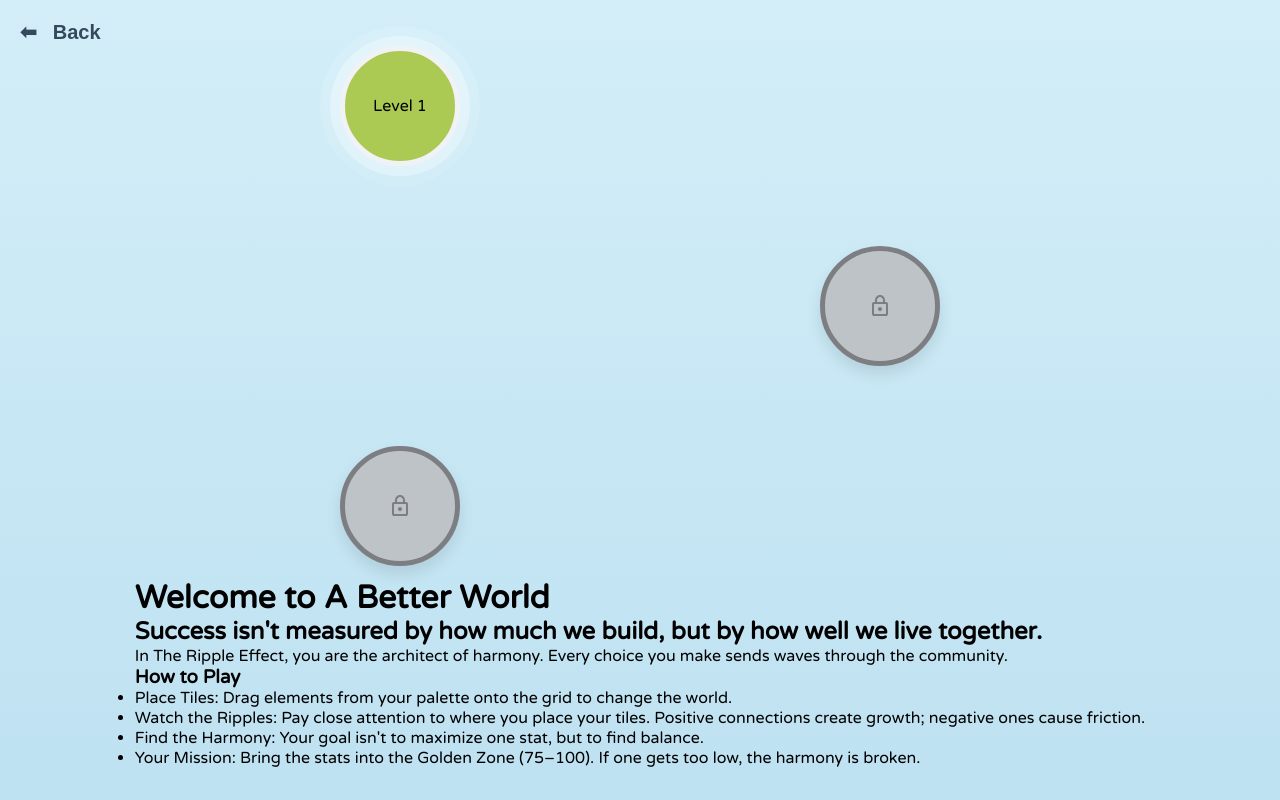
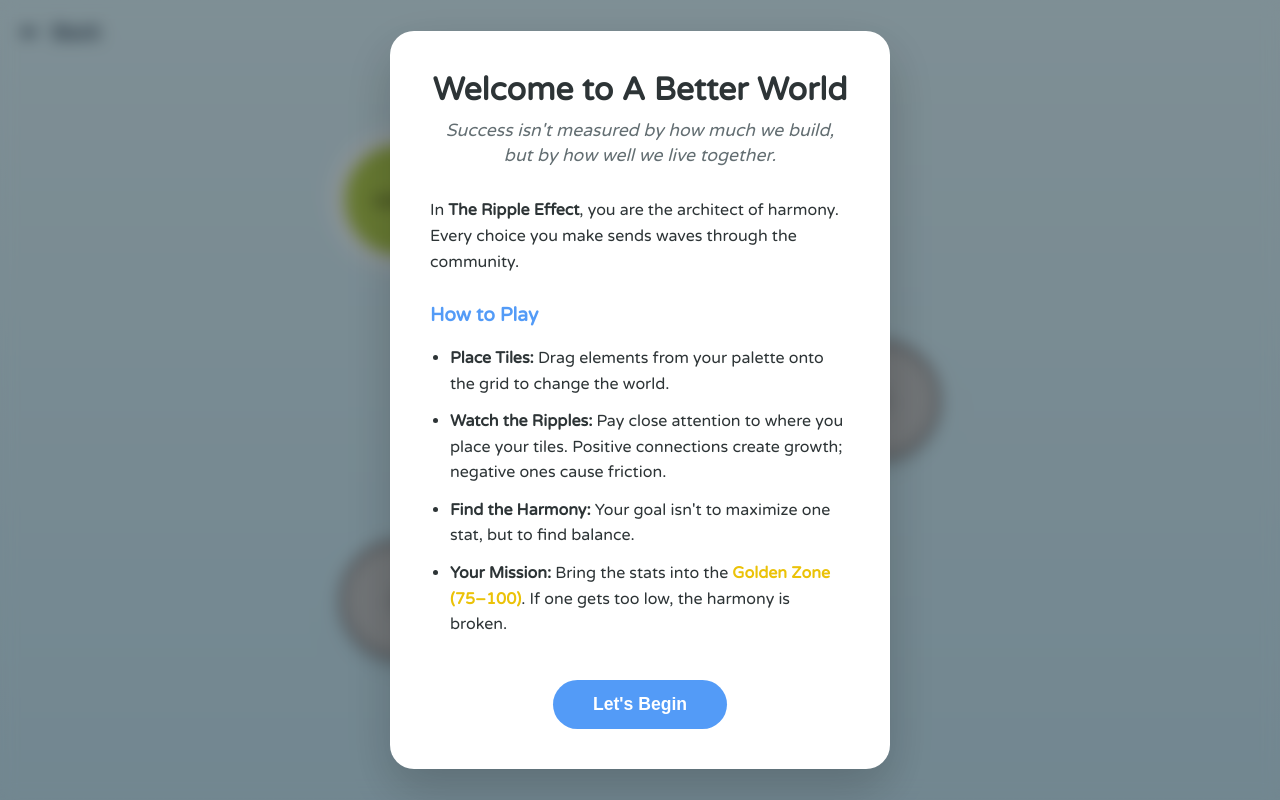
Before and after one commit to MelaniaChiru/The-Ripple-Effect, a React (Vite) app in the folder client/: page / in a window 1280 px wide. Built offline with nearby package versions, Linux system fonts and the light colour scheme.

Commit message:
style pop up

```diff
--- a/client/src/components/LevelSelection.jsx
+++ b/client/src/components/LevelSelection.jsx
@@ -76,29 +76,30 @@ function LevelSelection({ setCurrentPage }) {
                 </div>
             </div>
 
+            <div className="modal-overlay">
             <div className="level-selection__pop-up">
                 <h1>Welcome to A Better World</h1>
                 <h2>Success isn't measured by how much we build, but by how well we live together.</h2>
+
+                <div className="pop-up__content">
                 <p>
-                    In The Ripple Effect, you are the architect of harmony. Every choice you make sends waves through the community.
+                    In <strong>The Ripple Effect</strong>, you are the architect of harmony.
+                    Every choice you make sends waves through the community.
                 </p>
 
                 <h3>How to Play</h3>
                 <ul>
-                    <li>
-                        Place Tiles: Drag elements from your palette onto the grid to change the world.
-                    </li>
-                    <li>
-                        Watch the Ripples: Pay close attention to where you place your tiles. Positive connections create growth; negative ones cause friction.
-                        </li>
-                    <li>
-                        Find the Harmony: Your goal isn't to maximize one stat, but to find balance.
-                    </li>
+                    <li><strong>Place Tiles:</strong> Drag elements from your palette onto the grid to change the world.</li>
+                    <li><strong>Watch the Ripples:</strong> Pay close attention to where you place your tiles. Positive connections create growth; negative ones cause friction.</li>
+                    <li><strong>Find the Harmony:</strong> Your goal isn't to maximize one stat, but to find balance.</li>
+                    <li><strong>Your Mission:</strong> Bring the stats into the <span>Golden Zone (75–100)</span>. If one gets too low, the harmony is broken.</li>
+                </ul>
+                </div>
 
-                    <li>
-                        Your Mission: Bring the stats into the Golden Zone (75–100). If one gets too low, the harmony is broken.
-                    </li>
-                </ul>
+                <button className="pop-up__close-btn" onClick={()=>{console.log("close")}}>
+                Let's Begin
+                </button>
+            </div>
             </div>
         </div>
     );
--- a/client/src/styles/LevelSelection.css
+++ b/client/src/styles/LevelSelection.css
@@ -99,6 +99,107 @@
 	font-size: 1.25rem;
 }
 
+/* Pop Up */
+/* The semi-transparent background */
+.modal-overlay {
+  position: fixed;
+  top: 0;
+  left: 0;
+  width: 100vw;
+  height: 100vh;
+  background: rgba(0, 0, 0, 0.4); /* Dim the background */
+  backdrop-filter: blur(8px);    /* Soft blur for that cozy feel */
+  display: flex;
+  justify-content: center;
+  align-items: center;
+  z-index: 999;                  /* Sit on top of everything */
+  padding: 20px;
+}
+
+/* The Popup Box */
+.level-selection__pop-up {
+  background: #ffffff;
+  max-width: 500px;
+  width: 100%;
+  padding: 40px;
+  border-radius: 24px;
+  box-shadow: 0 20px 50px rgba(0, 0, 0, 0.2);
+  text-align: center;
+  animation: popIn 0.4s cubic-bezier(0.175, 0.885, 0.32, 1.275);
+}
+
+.level-selection__pop-up h1 {
+  color: #2d3436;
+  font-size: 2rem;
+  margin-bottom: 10px;
+}
+
+.level-selection__pop-up h2 {
+  color: #636e72;
+  font-size: 1.1rem;
+  font-weight: 500;
+  font-style: italic;
+  margin-bottom: 30px;
+  line-height: 1.4;
+}
+
+.pop-up__content {
+  text-align: left; /* Easier to read bullet points */
+  color: #2d3436;
+  line-height: 1.6;
+}
+
+.level-selection__pop-up h3 {
+  margin-top: 25px;
+  color: #539BF7;
+  font-size: 1.2rem;
+}
+
+.level-selection__pop-up ul {
+  padding-left: 20px;
+  margin-top: 15px;
+}
+
+.level-selection__pop-up li {
+  margin-bottom: 12px;
+}
+
+.level-selection__pop-up li span {
+  font-weight: bold;
+  color: #EBC208;
+}
+
+/* The Start Button */
+.pop-up__close-btn {
+  margin-top: 30px;
+  background: #539BF7;
+  color: white;
+  border: none;
+  padding: 14px 40px;
+  border-radius: 50px;
+  font-size: 1.1rem;
+  font-weight: 600;
+  cursor: pointer;
+  transition: transform 0.2s, background 0.2s;
+}
+
+.pop-up__close-btn:hover {
+  background: #74b9ff;
+  transform: translateY(-2px);
+}
+
+/* Animations */
+@keyframes popIn {
+  from {
+    opacity: 0;
+    transform: scale(0.8) translateY(20px);
+  }
+  to {
+    opacity: 1;
+    transform: scale(1) translateY(0);
+  }
+}
+
 @media (max-width: 800px){
 	.left-side {
 		margin-left: 20px;
```
